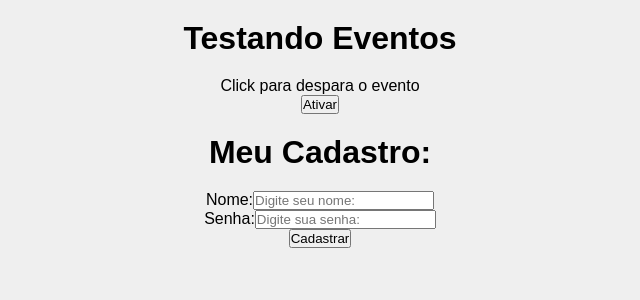
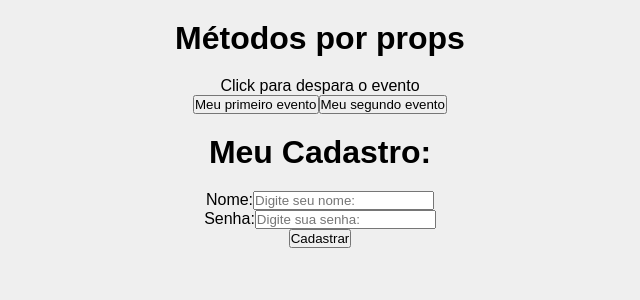
Before and after one commit to laviniiabenvindo/my-app, a React (Create React App) app: page / in a window 1280 px wide. Shown: the top 300 px of the page, without its empty margins (320-960 px from the left). Built offline with nearby package versions, Linux system fonts and the light colour scheme.

Commit message:
Eventos por props

```diff
--- a/src/App.js
+++ b/src/App.js
@@ -6,7 +6,7 @@ import Form from './components/Form';
 function App() {
   return (
     <div className="App">
-      <h1>Testando Eventos</h1>
+      <h1>Métodos por props</h1>
       <Evento />
       <Form />
     </div>
--- /dev/null
+++ b/src/components/Button.js
@@ -0,0 +1,5 @@
+function Button(props) {
+  return <button onClick={props.event}>{props.text}</button>;
+}
+
+export default Button;
--- a/src/components/Evento.js
+++ b/src/components/Evento.js
@@ -1,11 +1,19 @@
+import Button from './Button';
+
 function Evento() {
   function meuEvento() {
-    alert(`Opa! fui ativado!!`);
+    alert(`Ativando o primeiro evento!`);
   }
+
+  function segundoEvento() {
+    alert('Ativando o segundo evento');
+  }
+
   return (
     <div>
       <p>Click para despara o evento</p>
-      <button onClick={meuEvento}>Ativar</button>
+      <Button event={meuEvento} text="Meu primeiro evento" />
+      <Button event={segundoEvento} text="Meu segundo evento" />
     </div>
   );
 }
```
